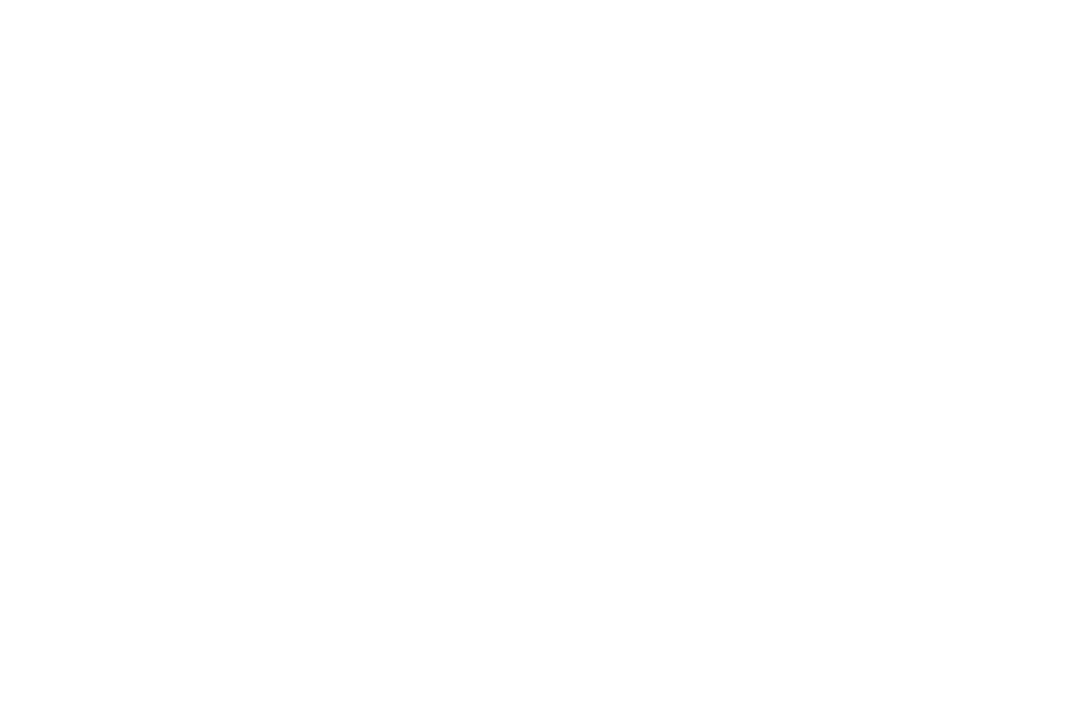
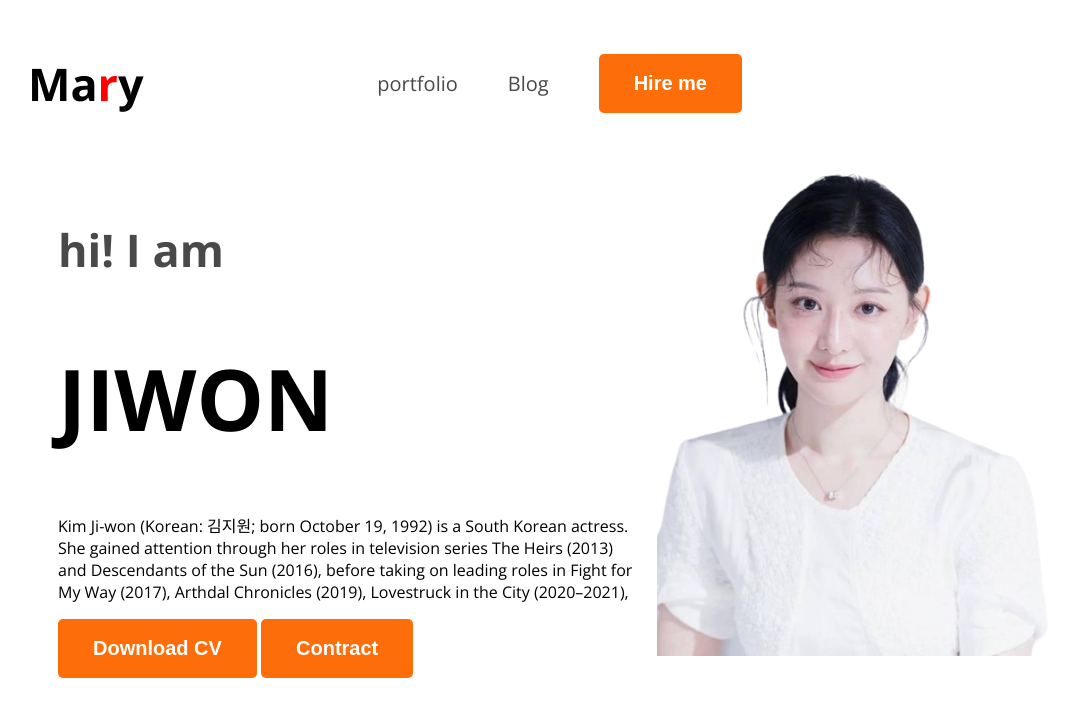
Before and after one commit to chaechan33/wed-dev-portfolio, a plain HTML site: page index.html in a window 1280 px wide. Shown: the whole page, without its empty margins (180-1258 px from the left). Drawn offline with nearby package versions, Linux system fonts and the light colour scheme.

Commit message:
2nd commit

```diff
--- a/index.html
+++ b/index.html
@@ -5,9 +5,80 @@
     <meta charset="UTF-8">
     <meta name="viewport" content="width=device-width, initial-scale=1.0">
     <title>Wed developer portfolio</title>
+    <link rel="preconnect" href="https://fonts.googleapis.com">
+    <link rel="preconnect" href="https://fonts.gstatic.com" crossorigin>
+    <link href="https://fonts.googleapis.com/css2?family=Open+Sans:ital,wght@0,300..800;1,300..800&display=swap"
+        rel="stylesheet">
+
+    <link rel="stylesheet" href="styles/portfolio.css">
 </head>
 
-<body>
+<body class="normal">
+    <header>
+        <nav>
+
+            <h3 class="nav-title">
+                Ma<span class="text-primary">r</span>y</h3>
+
+
+
+
+
+
+
+
+
+            <ul>
+                <li><a class="dark2" href="">portfolio</a></li>
+                <li><a class="dark2" href="">Blog</a>
+                <li>
+                    <a class="" href=""><button class="btn">Hire me </button></a>
+                </li>
+
+                </a>
+                <li>
+            </ul>
+
+
+
+        </nav>
+        <div class="banner">
+
+            <div class="banner-content">
+                <h4 class="banner-greetings dark2">
+                    hi! I am
+                </h4>
+                <h1 class="banner-title">JIWON</h1>
+                <p class="banner-description">
+                    Kim Ji-won (Korean: 김지원; born October 19, 1992) is a South Korean actress. She gained attention
+                    through
+                    her roles in television series The Heirs (2013) and Descendants of the Sun (2016), before taking on
+                    leading roles in Fight for My Way (2017), Arthdal Chronicles (2019), Lovestruck in the City
+                    (2020–2021),
+
+                </p>
+                <button class="btn">Download CV</button>
+                <button class="btn">Contract</button>
+
+            </div>
+
+
+            <div>
+                <img class="banner-pic" src="images/jiwon.png" alt="">
+            </div>
+
+
+
+
+    </header>
+    <main>
+
+
+
+
+    </main>
+    <footer>
+    </footer>
 
 </body>
 
--- /dev/null
+++ b/styles/portfolio.css
@@ -0,0 +1,82 @@
+.normal {
+    font-family: "Open Sans", sans-serif;
+    font-optical-sizing: auto;
+    font-style: normal;
+    font-variation-settings:
+        "wdth" 100;
+}
+
+
+nav {
+    display: flex;
+    align-items: center;
+    justify-content: space-between;
+    margin: 0px 200px;
+}
+
+.nav-title {
+    font-weight: 800px;
+    font-size: 45px;
+}
+
+.text-primary {
+    color: red;
+}
+
+nav ul li {
+    list-style: none;
+    margin-right: 50px;
+
+}
+
+nav ul {
+    display: flex;
+    margin-right: 50px;
+    align-items: center;
+}
+
+
+nav li a {
+    text-decoration: none;
+    font-size: 20px;
+}
+
+.dark2 {
+    font-size: 20px;
+    color: #494949;
+}
+
+.btn {
+    background-color: #fd6e0a;
+    font-weight: 700;
+    color: white;
+    padding: 18px 35px;
+    border-radius: 5px;
+    font-size: 20px;
+    border: none;
+}
+
+.banner-greetings {
+    font-size: 45px;
+    font-weight: 600px;
+}
+
+.banner-title {
+    font-weight: bold;
+    font-size: 85px;
+
+}
+
+.banner-pic {
+    width: 400px;
+}
+
+.banner {
+    display: flex;
+    justify-content: space-between;
+    margin: 0 35px 0 230px;
+}
+
+.banner-content {
+    max-width: 580px;
+}
```
Also changed, not shown: images/header_bg.png (added), images/jiwon.png (added).
